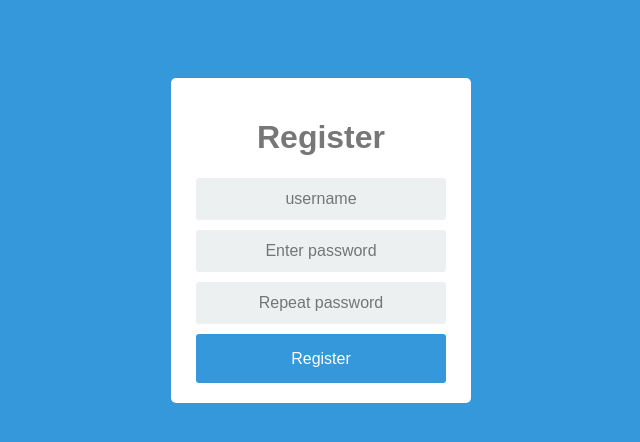
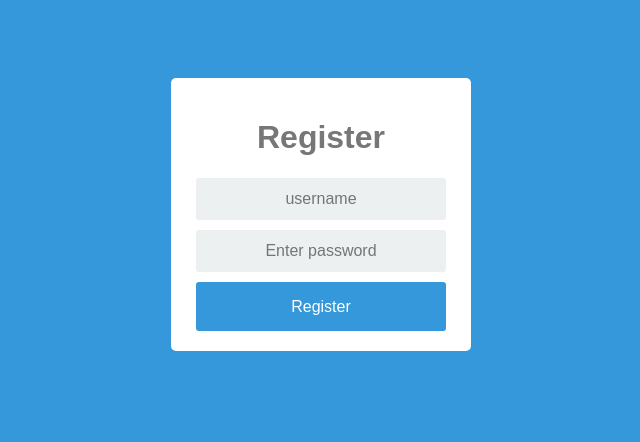
Before and after one commit to mmichel122/docker-login-page-flask, a Flask app: page /register in a window 1280 px wide. Shown: the top 442 px of the page, without its empty margins (319-959 px from the left). Run offline with Flask 2, Linux system fonts and the light colour scheme.

Commit message:
register page changes

```diff
--- a/app.py
+++ b/app.py
@@ -35,8 +35,8 @@ def register():
         if request.method == 'POST':
                 cursor = cnx.cursor()
                 user_name = request.form['username']
-                pass_word1 = request.form['password1']
-                add_account = ("INSERT INTO Users(username, password) VALUES('"+user_name+"', "+pass_word1+")")
+                pass_word = request.form['password']
+                add_account = ("INSERT INTO Users(username, password) VALUES('"+user_name+"', "+pass_word+")")
                 cursor.execute(add_account)
                 cnx.commit()
                 flash('Account Registred')
--- a/templates/register.html
+++ b/templates/register.html
@@ -12,10 +12,7 @@
 				<input type="text" class="login-field" value="" placeholder="username" name="username">
 <label class="login-field-icon fui-user" for="login-name"></label></div>
 <div class="control-group">
-				<input type="password" class="login-field" value="" placeholder="Enter password" name="password1">
-<label class="login-field-icon fui-lock" for="login-pass"></label></div>
-<div class="control-group">
-    <input type="password" class="login-field" value="" placeholder="Repeat password" name="password2">
+				<input type="password" class="login-field" value="" placeholder="Enter password" name="password">
 <label class="login-field-icon fui-lock" for="login-pass"></label></div>
 <input type="submit" value="Register" class="btn btn-primary btn-large btn-block">
 
```
